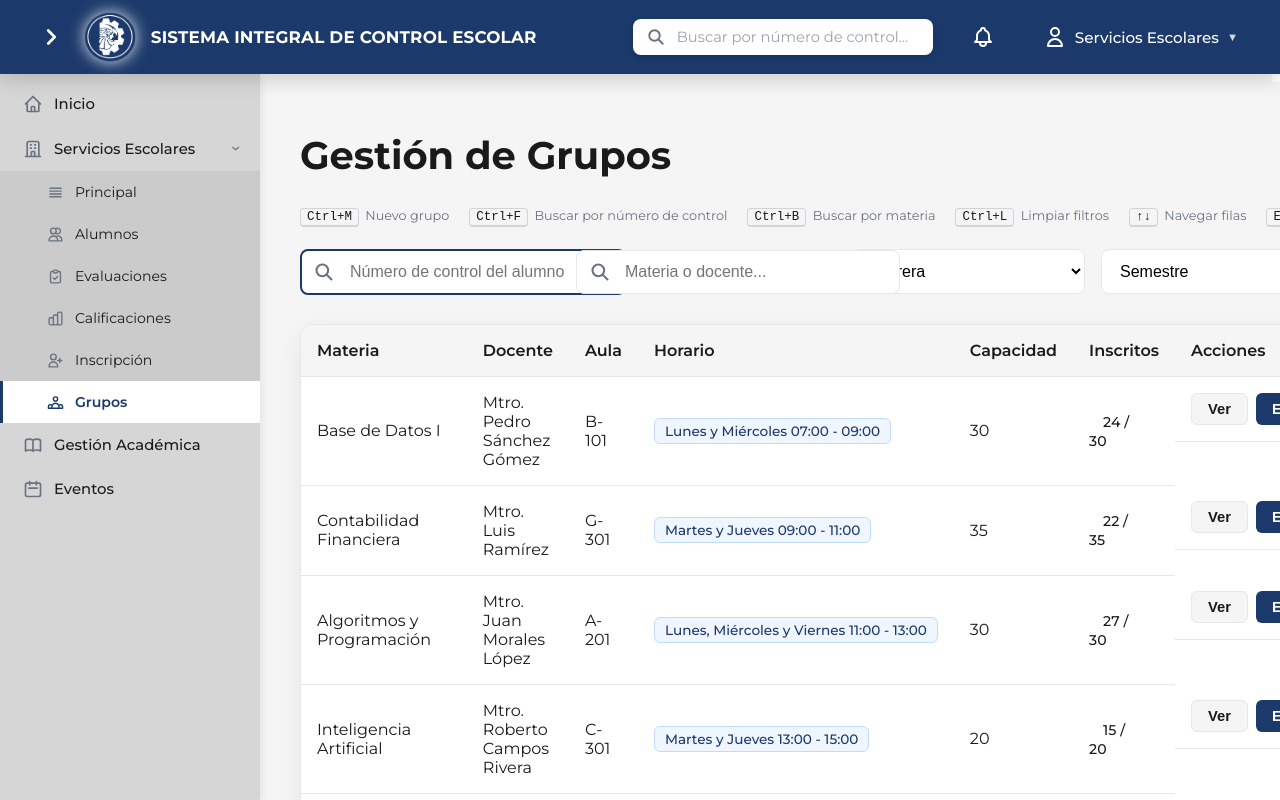
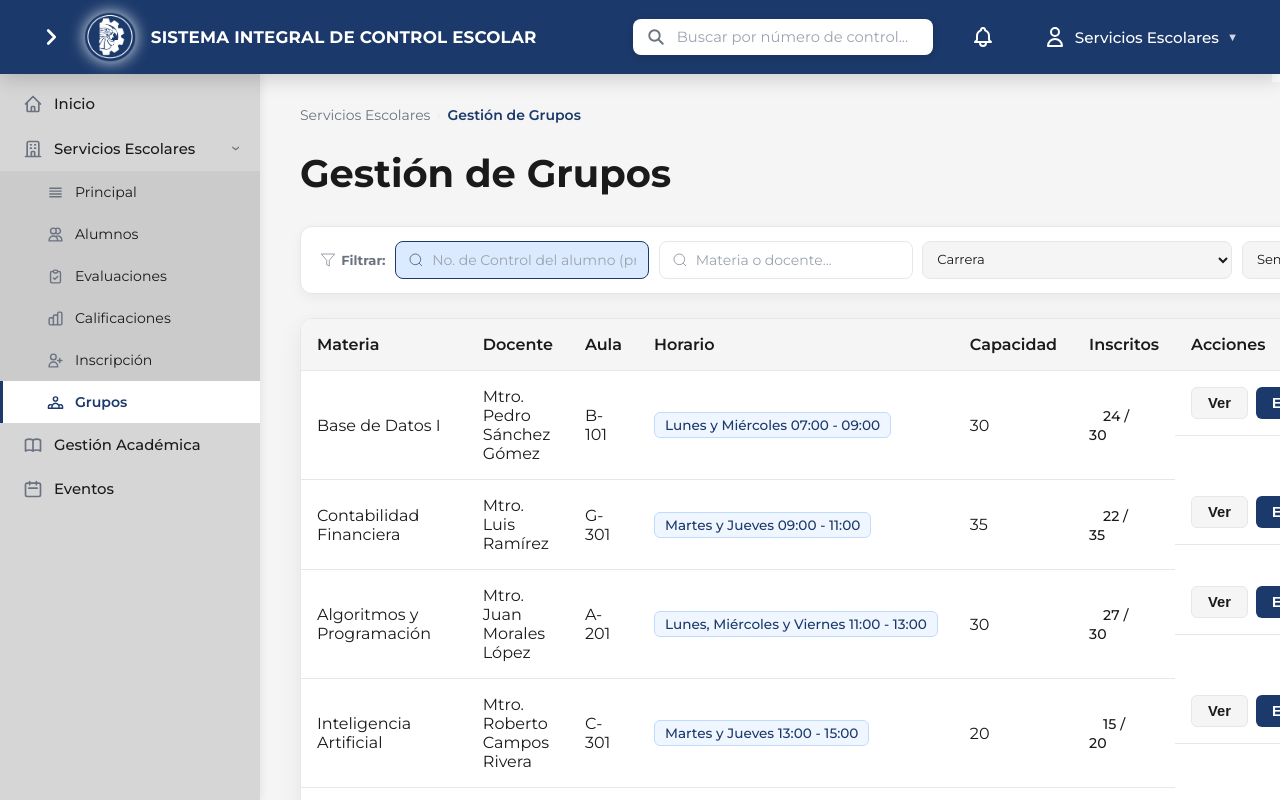
Before and after one commit to BaHe-09/SICE-REPLICA, a Vue app in the folder Frontend/: page /gestion-grupos in a window 1280 px wide. Shown: the top 800 px of the page. Built offline with nearby package versions, Linux system fonts and the light colour scheme; the HTML template or start-up script is replaced by a standard one.

Commit message:
Modificaciones diseño gestion e inscripcion

```diff
--- a/Frontend/src/views/GestionGruposView.vue
+++ b/Frontend/src/views/GestionGruposView.vue
@@ -2,50 +2,53 @@
   <MainLayout v-slot="{ busquedaGlobal }">
     <div class="grupos-page" @keydown="manejarTeclado" tabindex="-1" ref="paginaRef">
 
+      <div class="breadcrumb">
+        <router-link to="/servicios-escolares" class="breadcrumb-link">Servicios Escolares</router-link>
+        <span class="sep">›</span>
+        <span class="activo">Gestión de Grupos</span>
+      </div>
       <h1 class="page-title">Gestión de Grupos</h1>
-      <div class="atajos-barra">
-        <span><kbd>Ctrl+M</kbd> Nuevo grupo</span>
-        <span><kbd>Ctrl+F</kbd> Buscar por número de control</span>
-        <span><kbd>Ctrl+B</kbd> Buscar por materia</span>
-        <span><kbd>Ctrl+L</kbd> Limpiar filtros</span>
-        <span><kbd>↑↓</kbd> Navegar filas</span>
-        <span><kbd>Enter</kbd> Editar fila seleccionada</span>
-        <span><kbd>Esc</kbd> Cerrar modal</span>
-      </div>
 
-      <div class="filters-bar">
+      <div class="filtros-card">
+        <div class="filtros-label">
+          <svg xmlns="http://www.w3.org/2000/svg" fill="none" viewBox="0 0 24 24" stroke="currentColor" width="16" height="16">
+            <polygon points="22 3 2 3 10 12.46 10 19 14 21 14 12.46 22 3"/>
+          </svg>
+          Filtrar:
+        </div>
 
-        <!-- Búsqueda prioritaria por número de control -->
-        <div class="search-group search-control">
-          <svg xmlns="http://www.w3.org/2000/svg" class="search-icon-svg" fill="none" viewBox="0 0 24 24" stroke="currentColor">
-            <path stroke-linecap="round" stroke-linejoin="round" stroke-width="2.5" d="M21 21l-6-6m2-5a7 7 0 01-14 0 7 7 0 0114 0z" />
+        <!-- Búsqueda principal: número de control -->
+        <div class="busqueda-control-wrap">
+          <svg xmlns="http://www.w3.org/2000/svg" fill="none" viewBox="0 0 24 24" stroke="currentColor" width="16" height="16" class="icono-lupa">
+            <circle cx="11" cy="11" r="8"/><line x1="21" y1="21" x2="16.65" y2="16.65"/>
           </svg>
           <input
             type="text"
-            placeholder="Número de control del alumno"
+            placeholder="No. de Control del alumno (principal)..."
             v-model="busquedaControl"
-            class="search-input"
+            class="input-busqueda-control"
             ref="inputControlRef"
             @keyup.enter="aplicarFiltros"
-          >
+          />
+          <button v-if="busquedaControl" @click="busquedaControl = ''" class="btn-limpiar-busqueda">✕</button>
         </div>
 
-        <!-- Búsqueda secundaria por materia o docente -->
-        <div class="search-group">
-          <svg xmlns="http://www.w3.org/2000/svg" class="search-icon-svg" fill="none" viewBox="0 0 24 24" stroke="currentColor">
-            <path stroke-linecap="round" stroke-linejoin="round" stroke-width="2.5" d="M21 21l-6-6m2-5a7 7 0 01-14 0 7 7 0 0114 0z" />
+        <!-- Búsqueda secundaria: materia o docente -->
+        <div class="busqueda-secundaria-wrap">
+          <svg xmlns="http://www.w3.org/2000/svg" fill="none" viewBox="0 0 24 24" stroke="currentColor" width="16" height="16" class="icono-lupa-gris">
+            <circle cx="11" cy="11" r="8"/><line x1="21" y1="21" x2="16.65" y2="16.65"/>
           </svg>
           <input
             type="text"
             placeholder="Materia o docente..."
             v-model="busquedaGrupo"
-            class="search-input"
+            class="input-busqueda-secundaria"
             ref="inputBusquedaRef"
             @keyup.enter="aplicarFiltros"
-          >
+          />
         </div>
 
-        <select v-model="filtroCarrera" class="filter-select" @change="aplicarFiltros">
+        <select v-model="filtroCarrera" class="filtro-select" @change="aplicarFiltros">
           <option value="">Carrera</option>
           <option value="Ingeniería en Sistemas Computacionales">Ingeniería en Sistemas Computacionales</option>
           <option value="Ingeniería Industrial">Ingeniería Industrial</option>
@@ -54,7 +57,7 @@
           <option value="Contador Público">Contador Público</option>
         </select>
 
-        <select v-model="filtroSemestre" class="filter-select" @change="aplicarFiltros">
+        <select v-model="filtroSemestre" class="filtro-select" @change="aplicarFiltros">
           <option value="">Semestre</option>
           <option v-for="n in 8" :key="n" :value="n">{{ n }}° Semestre</option>
         </select>
@@ -575,17 +578,81 @@ const irACalificaciones = (grupo) => router.push(`/calificaciones/${grupo.id}`)
 
 .page-title { color: #1A1A1A; font-size: 2.4rem; font-weight: 700; margin-bottom: 1.8rem; }
 
-.filters-bar { display: flex; align-items: center; gap: 1rem; margin-bottom: 1.8rem; flex-wrap: nowrap; }
+/* ── Breadcrumb ── */
+.breadcrumb {
+  color: #6B7280; font-size: 0.875rem;
+  margin-bottom: 0.6rem;
+  display: flex; align-items: center; gap: 0.4rem;
+}
+.breadcrumb .sep { color: #E5E7EB; }
+.breadcrumb .activo { color: #1B396A; font-weight: 600; }
+.breadcrumb-link { color: #6B7280; text-decoration: none; transition: color 0.15s; }
+.breadcrumb-link:hover { color: #1B396A; }
 
-.search-group { position: relative; flex: 0 0 260px; min-width: 260px; }
-.search-input { width: 100%; padding: 12px 14px 12px 48px; border: 1px solid #E5E7EB; border-radius: 8px; font-size: 1rem; background: #FFFFFF; }
-.search-icon-svg { position: absolute; left: 14px; top: 50%; transform: translateY(-50%); width: 20px; height: 20px; stroke: #6B7280; }
+/* ── Barra de filtros ── */
+.filtros-card {
+  background: #FFFFFF;
+  border-radius: 12px;
+  border: 1px solid #E5E7EB;
+  box-shadow: 0 4px 12px rgba(0,0,0,0.05);
+  padding: 0.9rem 1.2rem;
+  display: flex;
+  align-items: center;
+  gap: 0.6rem;
+  flex-wrap: wrap;
+  margin-bottom: 1.5rem;
+}
+.filtros-label {
+  display: flex; align-items: center; gap: 5px;
+  font-size: 0.82rem; font-weight: 700; color: #6B7280; white-space: nowrap;
+}
+.filtros-label svg { stroke: #6B7280; }
 
-.filter-select { padding: 12px 14px; border: 1px solid #E5E7EB; border-radius: 8px; font-size: 1rem; flex: 1 1 180px; min-width: 180px; background: #FFFFFF; }
+.busqueda-control-wrap {
+  display: flex; align-items: center; gap: 8px;
+  background: #DBEAFE; border: 1.5px solid #1B396A;
+  border-radius: 8px; padding: 0 12px;
+  flex: 1; min-width: 200px;
+}
+.icono-lupa { stroke: #1B396A; flex-shrink: 0; }
+.input-busqueda-control {
+  border: none; background: transparent;
+  padding: 9px 0; font-size: 0.875rem;
+  font-family: inherit; outline: none; flex: 1; color: #1A1A1A;
+}
+.input-busqueda-control::placeholder { color: #9CA3AF; }
+.btn-limpiar-busqueda {
+  background: none; border: none; color: #6B7280;
+  cursor: pointer; font-size: 0.9rem; padding: 2px; line-height: 1;
+}
 
-.btn-filtrar { background: #1B396A; color: white; border: none; padding: 12px 28px; border-radius: 8px; font-weight: 600; cursor: pointer; }
-.btn-limpiar { background: #F5F5F5; color: #1A1A1A; border: 1px solid #E5E7EB; padding: 12px 24px; border-radius: 8px; font-weight: 600; cursor: pointer; }
-.btn-nuevo { background: #1B396A; color: white; border: none; padding: 12px 24px; border-radius: 8px; font-weight: 600; cursor: pointer; }
+.busqueda-secundaria-wrap {
+  display: flex; align-items: center; gap: 8px;
+  background: #FFFFFF; border: 1px solid #E5E7EB;
+  border-radius: 8px; padding: 0 12px;
+  flex: 1; min-width: 180px;
+}
+.icono-lupa-gris { stroke: #6B7280; flex-shrink: 0; }
+.input-busqueda-secundaria {
+  border: none; background: transparent;
+  padding: 9px 0; font-size: 0.875rem;
+  font-family: inherit; outline: none; flex: 1; color: #1A1A1A;
+}
+.input-busqueda-secundaria::placeholder { color: #9CA3AF; }
+
+.filtro-select {
+  padding: 9px 10px; border: 1px solid #E5E7EB;
+  border-radius: 8px; font-size: 0.82rem;
+  font-family: inherit; color: #1A1A1A;
+  background: #F5F5F5; outline: none;
+}
+.filtro-select:focus { border-color: #1B396A; }
+
+.btn-filtrar { background: #1B396A; color: white; border: none; padding: 10px 20px; border-radius: 8px; font-weight: 600; cursor: pointer; font-size: 0.875rem; white-space: nowrap; transition: background 0.2s; }
+.btn-filtrar:hover { background: #1D4ED8; }
+.btn-limpiar { background: #F5F5F5; color: #1A1A1A; border: 1px solid #E5E7EB; padding: 10px 18px; border-radius: 8px; font-weight: 600; cursor: pointer; font-size: 0.875rem; white-space: nowrap; }
+.btn-nuevo { background: #1B396A; color: white; border: none; padding: 10px 18px; border-radius: 8px; font-weight: 600; cursor: pointer; font-size: 0.875rem; white-space: nowrap; transition: background 0.2s; }
+.btn-nuevo:hover { background: #1D4ED8; }
 
 .table-container { background: #FFFFFF; border-radius: 12px; overflow: hidden; box-shadow: 0 8px 25px rgba(0,0,0,0.07); border: 1px solid #E5E7EB; }
 .grupos-table { width: 100%; border-collapse: collapse; }
@@ -655,10 +722,6 @@ const irACalificaciones = (grupo) => router.push(`/calificaciones/${grupo.id}`)
 .btn-eliminar { background: #DC2626; color: white; border: none; }
 .btn-guardar { background: #1B396A; color: white; border: none; }
 
-.search-control .search-input {
-  border-color: #1B396A;
-  border-width: 2px;
-}
 
 .control-aviso {
   background: #EFF6FF;
@@ -712,7 +775,6 @@ const irACalificaciones = (grupo) => router.push(`/calificaciones/${grupo.id}`)
 
 @keyframes spin { to { transform: rotate(360deg); } }
 
-.filters-bar { flex-wrap: wrap; }
 
 /* ── Navegación por teclado ── */
 .atajos-barra {
--- a/Frontend/src/views/InscripcionView.vue
+++ b/Frontend/src/views/InscripcionView.vue
@@ -9,15 +9,6 @@
 
       <h1 class="page-title">Inscripción</h1>
       <p class="subtitle">Busque al alumno por número de control o nombre, y asígnelo a un grupo disponible.</p>
-      <div class="atajos-barra">
-        <span><kbd>Ctrl+F</kbd> Enfocar número de control</span>
-        <span><kbd>Ctrl+B</kbd> Buscar alumno</span>
-        <span><kbd>Ctrl+L</kbd> Limpiar búsqueda</span>
-        <span><kbd>↑↓</kbd> Navegar grupos</span>
-        <span><kbd>←→</kbd> Cambiar página</span>
-        <span><kbd>Enter</kbd> Elegir grupo seleccionado</span>
-        <span><kbd>Esc</kbd> Retroceder paso</span>
-      </div>
 
       <!-- Toast de notificación -->
       <div v-if="notification.message" class="toast" :class="notification.type">
@@ -167,18 +158,26 @@
           </div>
 
           <!-- Filtro de grupos -->
-          <div class="filtro-grupos-row">
-            <div class="input-con-icono flex-1">
-              <svg xmlns="http://www.w3.org/2000/svg" fill="none" viewBox="0 0 24 24" stroke="currentColor">
-                <path stroke-linecap="round" stroke-linejoin="round" stroke-width="2" d="M21 21l-6-6m2-5a7 7 0 11-14 0 7 7 0 0114 0z"/>
+          <div class="filtros-card-inline">
+            <div class="filtros-label">
+              <svg xmlns="http://www.w3.org/2000/svg" fill="none" viewBox="0 0 24 24" stroke="currentColor" width="16" height="16">
+                <polygon points="22 3 2 3 10 12.46 10 19 14 21 14 12.46 22 3"/>
+              </svg>
+              Filtrar:
+            </div>
+            <div class="busqueda-grupos-wrap">
+              <svg xmlns="http://www.w3.org/2000/svg" fill="none" viewBox="0 0 24 24" stroke="currentColor" width="16" height="16" class="icono-lupa-gris">
+                <circle cx="11" cy="11" r="8"/><line x1="21" y1="21" x2="16.65" y2="16.65"/>
               </svg>
               <input
                 type="text"
                 v-model="busquedaGrupo"
-                placeholder="Buscar por materia o docente..."
+                placeholder="Materia o docente..."
+                class="input-busqueda-grupos"
               />
+              <button v-if="busquedaGrupo" @click="busquedaGrupo = ''" class="btn-limpiar-busqueda-g">✕</button>
             </div>
-            <button class="btn-filtrar" @click="filtrarGrupos">Filtrar</button>
+            <button class="btn-filtrar-inline" @click="filtrarGrupos">Filtrar</button>
           </div>
 
           <!-- Tabla de grupos -->
@@ -699,13 +698,7 @@ onUnmounted(() => {
 .btn-siguiente svg { width: 16px; height: 16px; stroke: white; }
 
 /* Paso 2: tabla de grupos */
-.filtro-grupos-row {
-  display: flex; gap: 12px; align-items: center; margin-bottom: 1.2rem;
-}
-.btn-filtrar {
-  background: #1B396A; color: white; border: none;
-  padding: 12px 24px; border-radius: 10px; font-weight: 600; cursor: pointer;
-}
+
 
 .table-container {
   border-radius: 12px; overflow: hidden;
@@ -871,4 +864,44 @@ onUnmounted(() => {
   color: #9CA3AF;
 }
 .footer-sep { color: #D1D5DB; }
+
+/* ── Filtro grupos (paso 2) ── */
+.filtros-card-inline {
+  background: #FFFFFF;
+  border-radius: 12px;
+  border: 1px solid #E5E7EB;
+  box-shadow: 0 4px 12px rgba(0,0,0,0.05);
+  padding: 0.75rem 1.1rem;
+  display: flex; align-items: center; gap: 0.6rem;
+  flex-wrap: wrap; margin-bottom: 1.2rem;
+}
+.filtros-label {
+  display: flex; align-items: center; gap: 5px;
+  font-size: 0.82rem; font-weight: 700; color: #6B7280; white-space: nowrap;
+}
+.filtros-label svg { stroke: #6B7280; }
+.busqueda-grupos-wrap {
+  display: flex; align-items: center; gap: 8px;
+  background: #FFFFFF; border: 1px solid #E5E7EB;
+  border-radius: 8px; padding: 0 12px;
+  flex: 1; min-width: 200px;
+}
+.icono-lupa-gris { stroke: #6B7280; flex-shrink: 0; }
+.input-busqueda-grupos {
+  border: none; background: transparent;
+  padding: 8px 0; font-size: 0.875rem;
+  font-family: inherit; outline: none; flex: 1; color: #1A1A1A;
+}
+.input-busqueda-grupos::placeholder { color: #9CA3AF; }
+.btn-limpiar-busqueda-g {
+  background: none; border: none; color: #6B7280;
+  cursor: pointer; font-size: 0.9rem; padding: 2px; line-height: 1;
+}
+.btn-filtrar-inline {
+  background: #1B396A; color: white; border: none;
+  padding: 9px 20px; border-radius: 8px;
+  font-weight: 600; cursor: pointer; font-size: 0.875rem;
+  white-space: nowrap; transition: background 0.2s;
+}
+.btn-filtrar-inline:hover { background: #1D4ED8; }
 </style>
```
